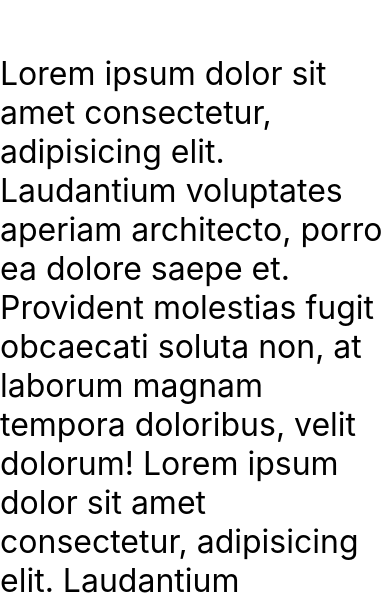
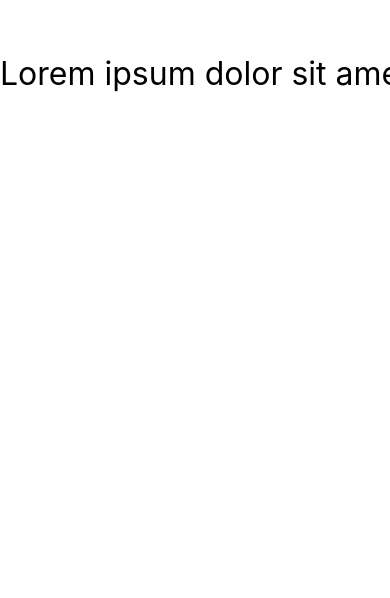
Before and after one commit to BrenoFreitasM/lear-react-native-cli, a React Native app: screen / in a window 390 px wide. Shown: the part 246-844 px from the top of the page. Built offline with nearby package versions, Linux system fonts and the light colour scheme.

Commit message:
feat: horizontal scroll

```diff
--- a/App.js
+++ b/App.js
@@ -2,14 +2,10 @@ import { ScrollView, Text } from "react-native";
 
 export default function App() {
   return (
-    <ScrollView >
+    <ScrollView horizontal>
       <Text
         style={{ marginTop: 300, fontSize: 32 }}
       >
-        Lorem ipsum dolor sit amet consectetur, adipisicing elit. Laudantium voluptates aperiam architecto, porro ea dolore saepe et. Provident molestias fugit obcaecati soluta non, at laborum magnam tempora doloribus, velit dolorum!
-        Lorem ipsum dolor sit amet consectetur, adipisicing elit. Laudantium voluptates aperiam architecto, porro ea dolore saepe et. Provident molestias fugit obcaecati soluta non, at laborum magnam tempora doloribus, velit dolorum!
-        Lorem ipsum dolor sit amet consectetur, adipisicing elit. Laudantium voluptates aperiam architecto, porro ea dolore saepe et. Provident molestias fugit obcaecati soluta non, at laborum magnam tempora doloribus, velit dolorum!
-        Lorem ipsum dolor sit amet consectetur, adipisicing elit. Laudantium voluptates aperiam architecto, porro ea dolore saepe et. Provident molestias fugit obcaecati soluta non, at laborum magnam tempora doloribus, velit dolorum!
         Lorem ipsum dolor sit amet consectetur, adipisicing elit. Laudantium voluptates aperiam architecto, porro ea dolore saepe et. Provident molestias fugit obcaecati soluta non, at laborum magnam tempora doloribus, velit dolorum!
       </Text>
     </ScrollView>
```
